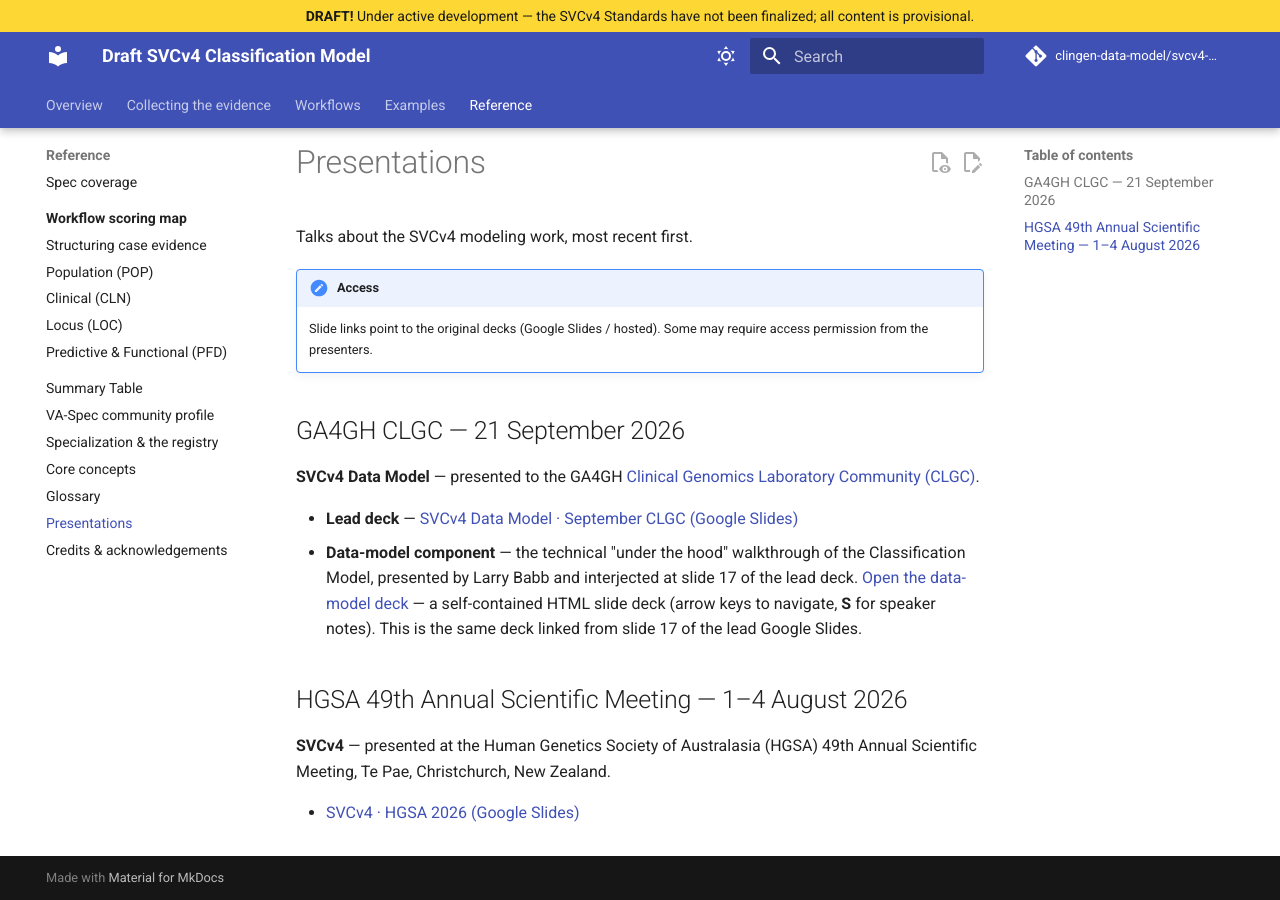
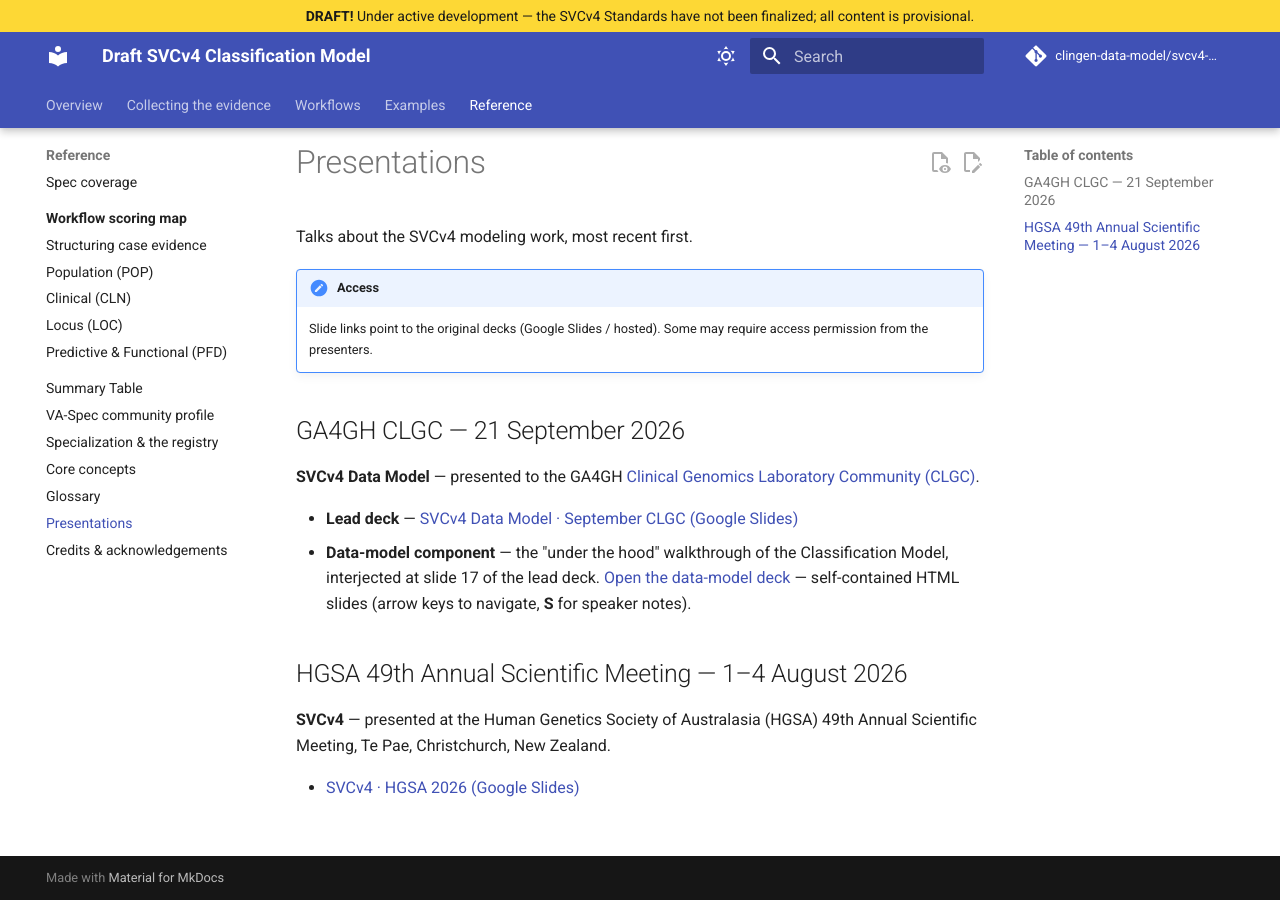
Before and after one commit to clingen-data-model/svcv4-model, an MkDocs documentation site: the page built from docs/reference/presentations.md, in a window 1280 px wide. Built offline with MkDocs 1.6.1 and Material for MkDocs 9.7.7, drawn with Linux system fonts in a browser that asks for light colours; comment, search, counter and statistics services are not loaded.

Commit message:
docs(presentations): finalize data-model deck link
- Point at the canonical custom-domain URL
  (dataexchange.clinicalgenome.org/svcv4-model/presentations/svcv4-deck-20min.html)
- Tighten the description; drop the presenter reference

Co-Authored-By: Claude Opus 4.8 (1M context) <noreply@anthropic.com>

```diff
--- a/docs/reference/presentations.md
+++ b/docs/reference/presentations.md
@@ -14,12 +14,10 @@ Community (CLGC)](https://www.ga4gh.org/community/clinical-genomics-laboratory-c
 
 - **Lead deck** —
   [SVCv4 Data Model · September CLGC (Google Slides)](https://docs.google.com/presentation/d/139Mh8GJfu2MntflXKxIv62W3ua24eDzKMkRYQztmEp8/edit)
-- **Data-model component** — the technical "under the hood" walkthrough of the
-  Classification Model, presented by Larry Babb and interjected at slide 17 of
-  the lead deck.
-  [Open the data-model deck](https://clingen-data-model.github.io/svcv4-model/presentations/svcv4-deck-20min.html)
-  — a self-contained HTML slide deck (arrow keys to navigate, **S** for speaker
-  notes). This is the same deck linked from slide 17 of the lead Google Slides.
+- **Data-model component** — the "under the hood" walkthrough of the
+  Classification Model, interjected at slide 17 of the lead deck.
+  [Open the data-model deck](https://dataexchange.clinicalgenome.org/svcv4-model/presentations/svcv4-deck-20min.html)
+  — self-contained HTML slides (arrow keys to navigate, **S** for speaker notes).
 
 ## HGSA 49th Annual Scientific Meeting — 1–4 August 2026
 
```
